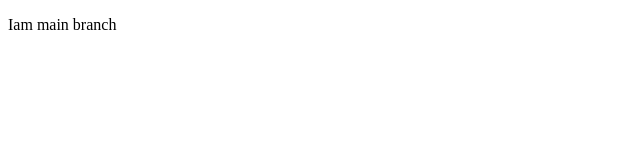
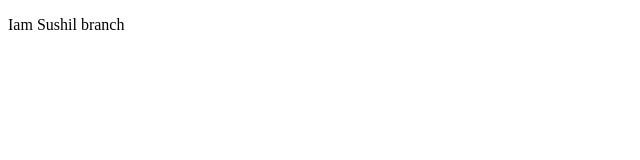
Before and after one commit to spanday45/GitLearning_one, a plain HTML site: page index.html in a window 1280 px wide. Shown: the full height of the page, 0-640 px from the left. Drawn offline with Linux system fonts and the light colour scheme.

Commit message:
From sushil branch starting

```diff
--- a/index.html
+++ b/index.html
@@ -6,6 +6,6 @@
     <title>Document</title>
 </head>
 <body>
-    <p>Iam main branch</p>
+    <p>Iam Sushil branch</p>
 </body>
 </html>
```
